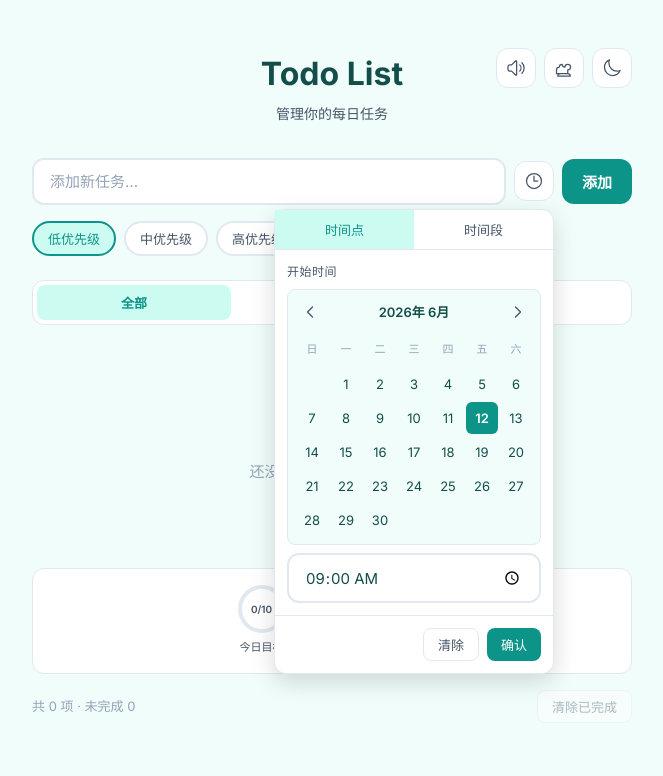
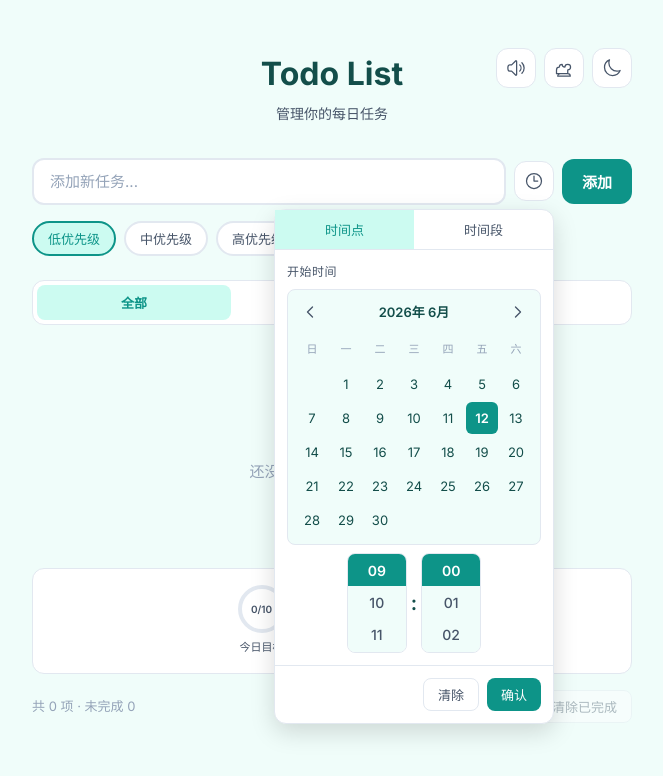
Before and after one commit to Yanqs2000/TodoList, a React (Vite) app: page / in a window 1280 px wide. Both pictures are taken after a click on the button 841 px from the left and 181 px from the top of the page. Shown: the top 776 px of the page, without its empty margins (308-971 px from the left). Built offline with nearby package versions, Linux system fonts and the light colour scheme.

Commit message:
feat: replace native time input with custom scroller matching teal theme

```diff
--- a/src/components/TimePicker.tsx
+++ b/src/components/TimePicker.tsx
@@ -29,6 +29,35 @@ function parseDateTime(iso: string): { year: number; month: number; day: number;
   return { year, month: month - 1, day, time: timePart || '09:00' };
 }
 
+const hours = Array.from({ length: 24 }, (_, i) => String(i).padStart(2, '0'));
+const minutes = Array.from({ length: 60 }, (_, i) => String(i).padStart(2, '0'));
+
+function TimeScroller({ value, onChange, options }: { value: string; onChange: (v: string) => void; options: string[] }) {
+  const ref = useRef<HTMLDivElement>(null);
+  const itemHeight = 32;
+
+  useEffect(() => {
+    if (ref.current) {
+      const idx = options.indexOf(value);
+      ref.current.scrollTop = idx * itemHeight;
+    }
+  }, [value, options, itemHeight]);
+
+  return (
+    <div className="time-scroller" ref={ref}>
+      {options.map(opt => (
+        <button
+          key={opt}
+          className={`time-scroller-item${opt === value ? ' selected' : ''}`}
+          onClick={() => onChange(opt)}
+        >
+          {opt}
+        </button>
+      ))}
+    </div>
+  );
+}
+
 function TimePicker({ time, onTimeChange, onClose }: TimePickerProps) {
   const [mode, setMode] = useState<'point' | 'range'>(time?.end ? 'range' : 'point');
   const startParsed = parseDateTime(time?.start || '');
@@ -36,8 +65,10 @@ function TimePicker({ time, onTimeChange, onClose }: TimePickerProps) {
 
   const [startDate, setStartDate] = useState(startParsed);
   const [endDate, setEndDate] = useState(endParsed);
-  const [startTime, setStartTime] = useState(startParsed.time);
-  const [endTime, setEndTime] = useState(endParsed.time);
+  const [startHour, setStartHour] = useState(startParsed.time.split(':')[0] || '09');
+  const [startMinute, setStartMinute] = useState(startParsed.time.split(':')[1] || '00');
+  const [endHour, setEndHour] = useState(endParsed.time.split(':')[0] || '18');
+  const [endMinute, setEndMinute] = useState(endParsed.time.split(':')[1] || '00');
   const ref = useRef<HTMLDivElement>(null);
 
   useEffect(() => {
@@ -69,6 +100,8 @@ function TimePicker({ time, onTimeChange, onClose }: TimePickerProps) {
   };
 
   const handleConfirm = () => {
+    const startTime = `${startHour}:${startMinute}`;
+    const endTime = `${endHour}:${endMinute}`;
     const start = formatDate(startDate.year, startDate.month, startDate.day, startTime);
     const end = mode === 'range'
       ? formatDate(endDate.year, endDate.month, endDate.day, endTime)
@@ -127,6 +160,14 @@ function TimePicker({ time, onTimeChange, onClose }: TimePickerProps) {
     );
   };
 
+  const renderTimeScroller = (hour: string, minute: string, setHour: (h: string) => void, setMinute: (m: string) => void) => (
+    <div className="time-scrollers">
+      <TimeScroller value={hour} onChange={setHour} options={hours} />
+      <span className="time-separator">:</span>
+      <TimeScroller value={minute} onChange={setMinute} options={minutes} />
+    </div>
+  );
+
   return (
     <div className="time-picker" ref={ref}>
       <div className="time-picker-header">
@@ -148,24 +189,14 @@ function TimePicker({ time, onTimeChange, onClose }: TimePickerProps) {
         <div className="time-section">
           <label className="time-section-label">开始时间</label>
           {renderCalendar(startDate, (day) => handleDateSelect(day, false), (delta) => handleMonthChange(delta, false))}
-          <input
-            type="time"
-            className="time-input"
-            value={startTime}
-            onChange={(e) => setStartTime(e.target.value)}
-          />
+          {renderTimeScroller(startHour, startMinute, setStartHour, setStartMinute)}
         </div>
 
         {mode === 'range' && (
           <div className="time-section">
             <label className="time-section-label">结束时间</label>
             {renderCalendar(endDate, (day) => handleDateSelect(day, true), (delta) => handleMonthChange(delta, true))}
-            <input
-              type="time"
-              className="time-input"
-              value={endTime}
-              onChange={(e) => setEndTime(e.target.value)}
-            />
+            {renderTimeScroller(endHour, endMinute, setEndHour, setEndMinute)}
           </div>
         )}
       </div>
--- a/src/styles/TimePicker.css
+++ b/src/styles/TimePicker.css
@@ -184,6 +184,69 @@
   border-color: var(--primary);
 }
 
+.time-scrollers {
+  display: flex;
+  align-items: center;
+  gap: 4px;
+  justify-content: center;
+}
+
+.time-scroller {
+  width: 60px;
+  height: 100px;
+  overflow-y: auto;
+  background: var(--bg);
+  border: 1px solid var(--border);
+  border-radius: 8px;
+  scroll-behavior: smooth;
+}
+
+.time-scroller::-webkit-scrollbar {
+  width: 4px;
+}
+
+.time-scroller::-webkit-scrollbar-thumb {
+  background: var(--border);
+  border-radius: 2px;
+}
+
+.time-scroller::-webkit-scrollbar-track {
+  background: transparent;
+}
+
+.time-scroller-item {
+  width: 100%;
+  height: 32px;
+  border: none;
+  background: transparent;
+  font-size: 0.875rem;
+  font-family: inherit;
+  font-weight: 500;
+  color: var(--text-muted);
+  cursor: pointer;
+  transition: all var(--transition);
+  display: flex;
+  align-items: center;
+  justify-content: center;
+}
+
+.time-scroller-item:hover {
+  background: var(--active-bg);
+  color: var(--primary);
+}
+
+.time-scroller-item.selected {
+  background: var(--primary);
+  color: #fff;
+  font-weight: 600;
+}
+
+.time-separator {
+  font-size: 1.25rem;
+  font-weight: 600;
+  color: var(--text);
+}
+
 .time-picker-footer {
   display: flex;
   justify-content: flex-end;
```
